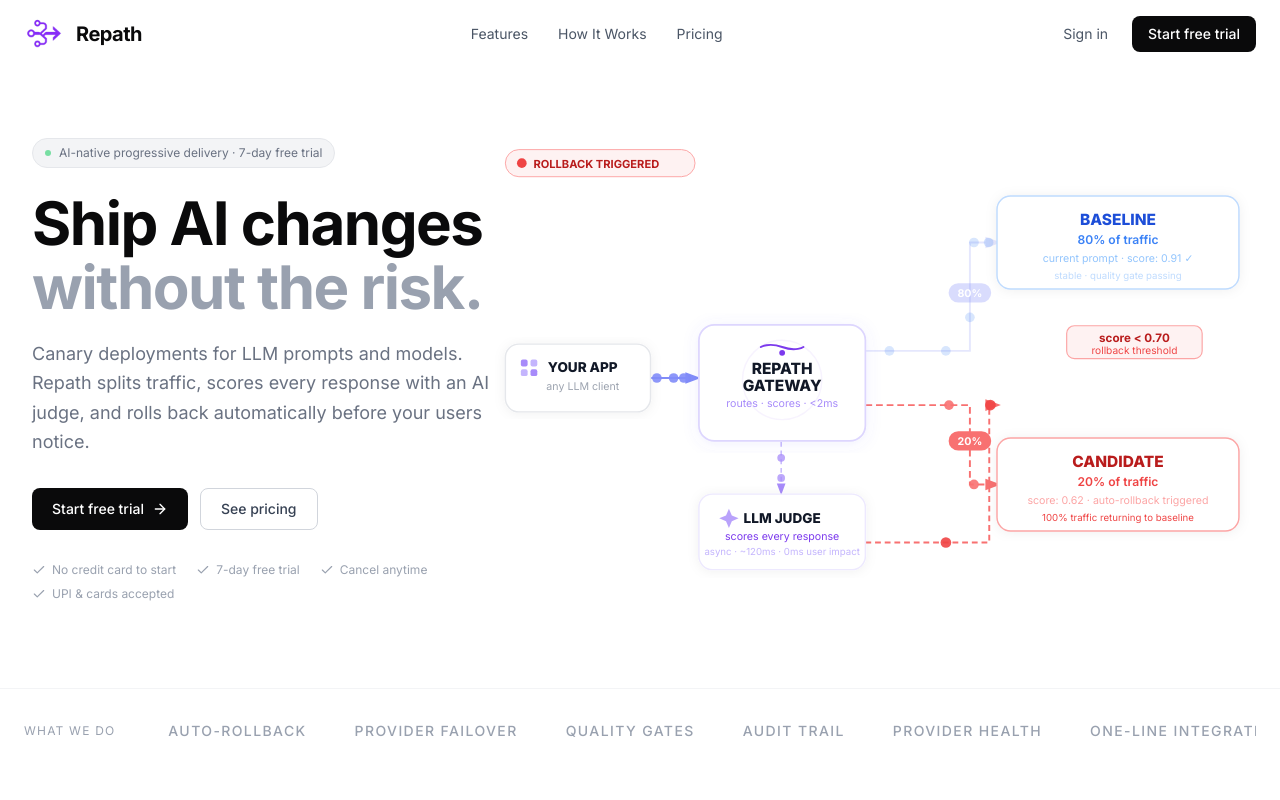
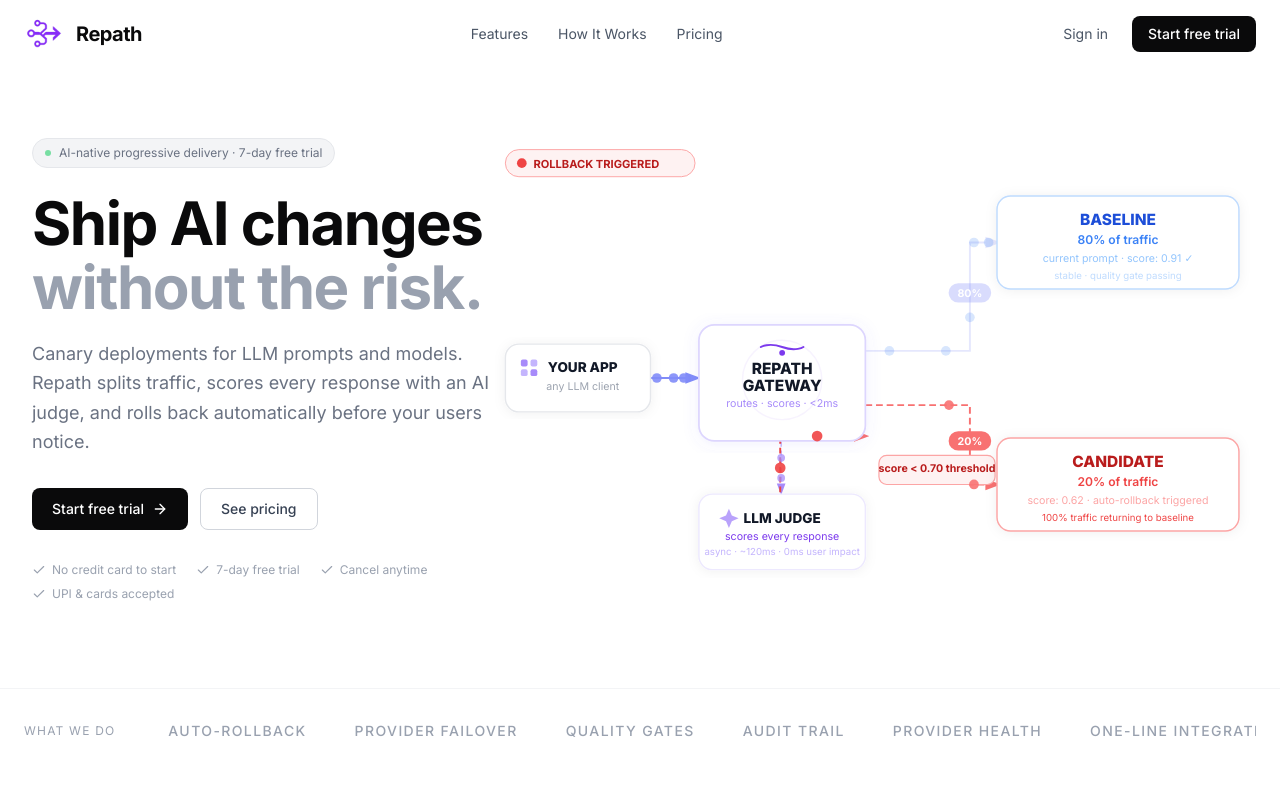
Before and after one commit to repathhq/repath, a Next.js app in the folder dashboard/: page / in a window 1280 px wide. Shown: the top 800 px of the page. Built offline with nearby package versions, Linux system fonts and the light colour scheme.

Commit message:
fix: rollback arrow now goes Judge→Gateway (not upward), threshold badge sits on candidate line midpoint

```diff
--- a/dashboard/app/page.tsx
+++ b/dashboard/app/page.tsx
@@ -295,7 +295,8 @@
   const pBL    = [[392,222],[500,222],[500,110],[528,110]] as number[][];
   const pCand  = [[392,278],[500,278],[500,360],[528,360]] as number[][];
   const pJudge = [[305,316],[305,368]] as number[][];
-  const pRB    = [[392,420],[520,420],[520,278],[528,278]] as number[][];
+  // Rollback: Judge → back left to Gateway (not to baseline)
+  const pRB    = [[304,368],[304,310],[392,310]] as number[][];
 
   const cQ = R ? 0.62 : S ? 0.88 : 0.85;
 
@@ -335,8 +336,8 @@
         {/* Gateway → Judge (dashed down) */}
         <line x1="305" y1="316" x2="305" y2="368" stroke="#c4b5fd" strokeWidth="1.5" strokeDasharray="5 4" markerEnd="url(#ap)"/>
 
-        {/* Judge → Rollback return (only R) — goes right, then up into candidate zone */}
-        {R && <path d="M 392 420 H 520 V 278 H 528" stroke="#f87171" strokeWidth="2" strokeDasharray="6 4" fill="none" markerEnd="url(#ar)"/>}
+        {/* Rollback: Judge → back to Gateway (shows traffic returning to stable) */}
+        {R && <path d="M 304 368 V 310 H 392" stroke="#ef4444" strokeWidth="2" strokeDasharray="6 4" fill="none" markerEnd="url(#ar)"/>}
 
         {/* ══ % PILLS (fixed, on elbow midpoints — never overlap nodes) ══ */}
         {/* 80% pill: on baseline elbow at x=500, y=165 */}
@@ -347,12 +348,11 @@
         <rect x="478" y="305" width="44" height="20" rx="10" fill={R ? "#f87171" : S ? "#a78bfa" : "#818cf8"}/>
         <text x="500" y="319" textAnchor="middle" fontSize="11" fill="white" fontFamily={F} fontWeight="700">20%</text>
 
-        {/* Threshold badge: FIXED at top-right of diagram, never overlaps */}
+        {/* Threshold badge — sits right on the candidate elbow line, just left of 20% pill */}
         {R && (
           <g>
-            <rect x="600" y="196" width="140" height="34" rx="8" fill="#fef2f2" stroke="#fca5a5" strokeWidth="1.2"/>
-            <text x="670" y="213" textAnchor="middle" fontSize="12" fill="#b91c1c" fontFamily={F} fontWeight="700">score &lt; 0.70</text>
-            <text x="670" y="225" textAnchor="middle" fontSize="10.5" fill="#ef4444" fontFamily={F}>rollback threshold</text>
+            <rect x="406" y="330" width="120" height="30" rx="8" fill="#fef2f2" stroke="#fca5a5" strokeWidth="1.2"/>
+            <text x="466" y="347" textAnchor="middle" fontSize="11" fill="#b91c1c" fontFamily={F} fontWeight="700">score &lt; 0.70 threshold</text>
           </g>
         )}
 
```
